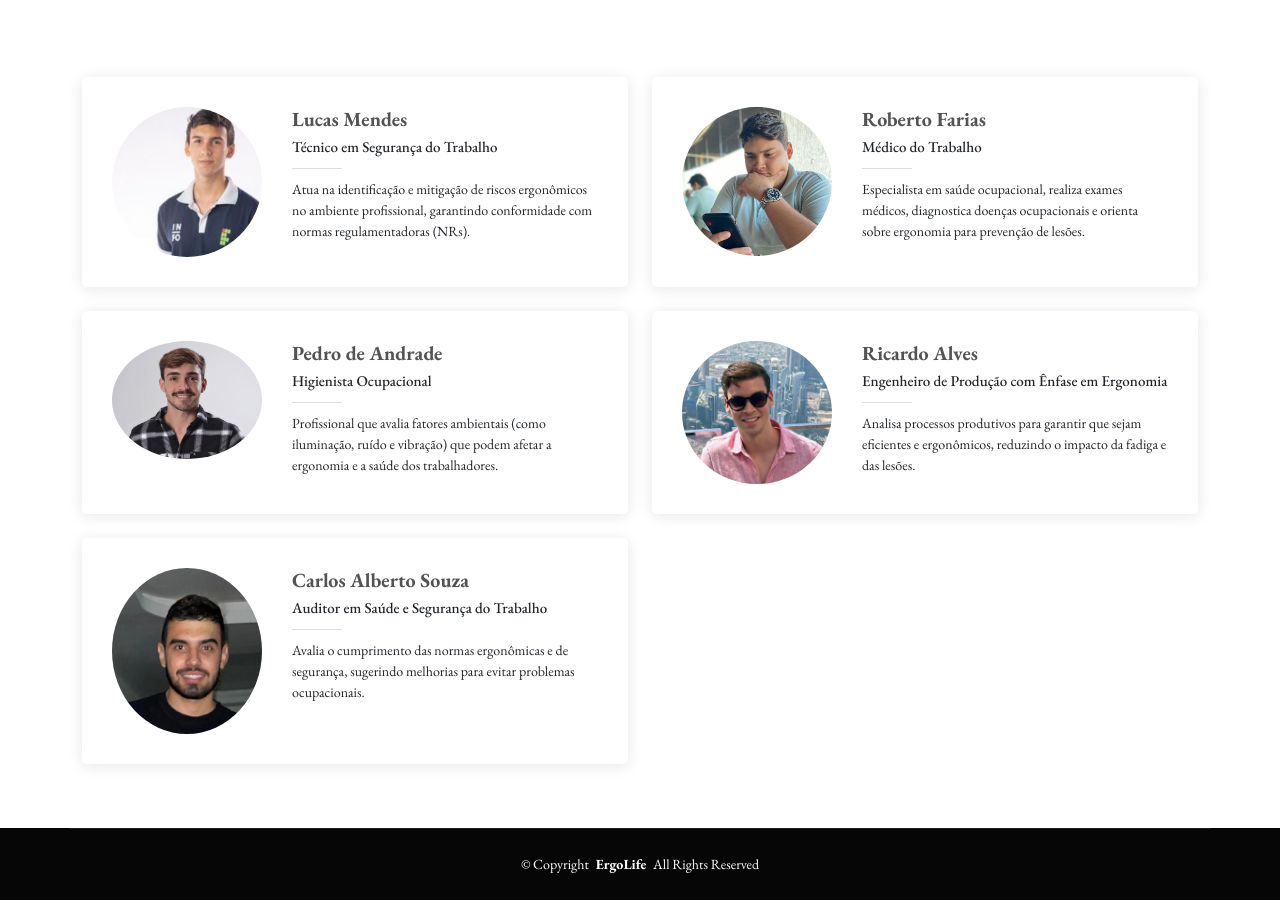
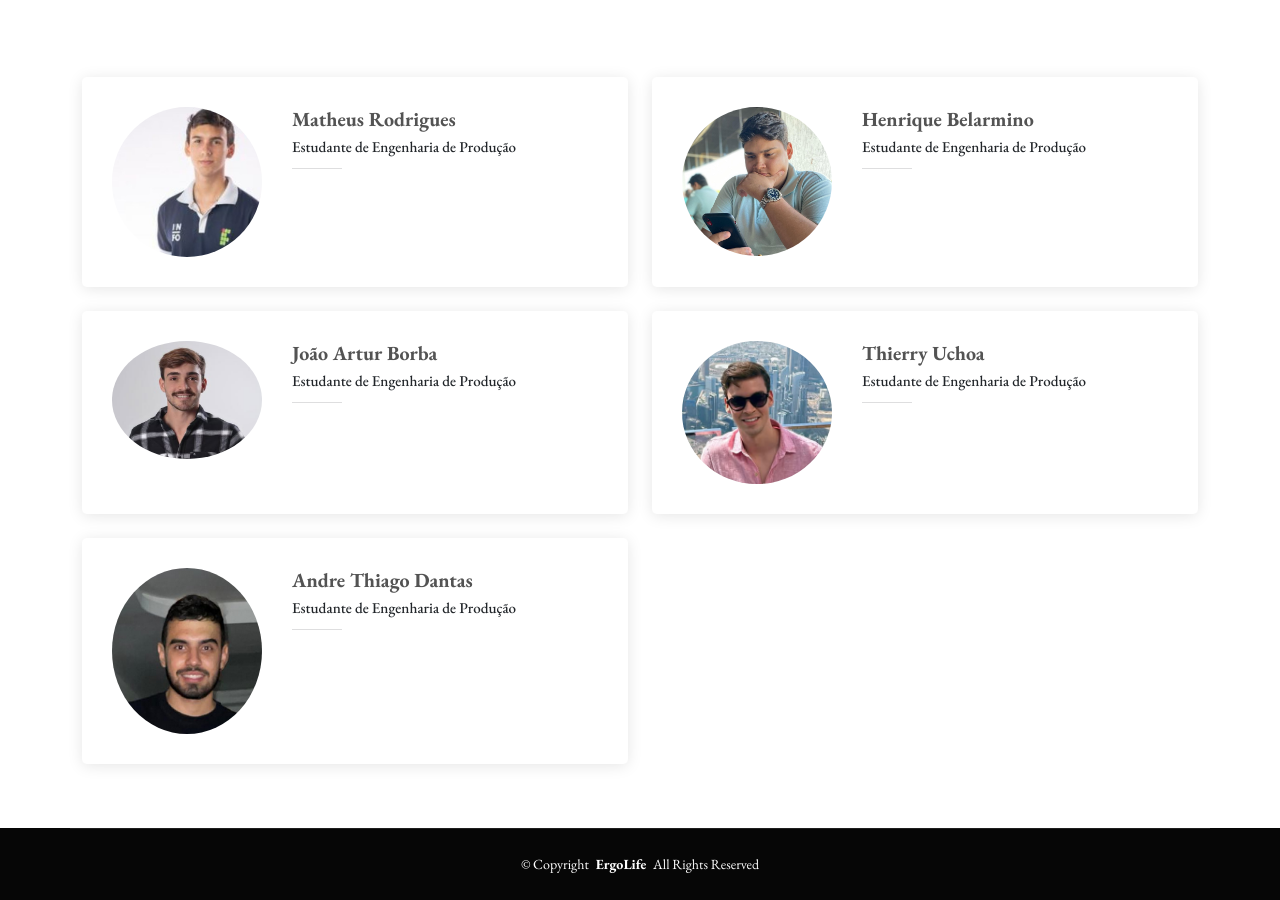
Before and after one commit to andrethiagodantas/Ergolife, a plain HTML site: page index.html in a window 1280 px wide. Shown: the part 620-1520 px from the top of the page. Drawn offline with nearby package versions, Linux system fonts and the light colour scheme.

Commit message:
Mudando os nomes

```diff
--- a/index.html
+++ b/index.html
@@ -150,12 +150,11 @@
 
       <div class="col-lg-6" data-aos="fade-up" data-aos-delay="100">
         <div class="team-member d-flex align-items-start">
-          <div class="pic"><img src="assets/img/equipe/equipe-2.jpg" class="img-fluid" alt=""></div>
+          <div class="pic"><img src="assets/img/equipe/equipe-2.jpg" class="img-fluid" alt=""><br></div>
           <div class="member-info">
-            <h4>Lucas Mendes</h4>
+            <h4>Matheus Rodrigues</h4>
 
-            <span>Técnico em Segurança do Trabalho</span>
-            <p>Atua na identificação e mitigação de riscos ergonômicos no ambiente profissional, garantindo conformidade com normas regulamentadoras (NRs).</p>
+            <span>Estudante de Engenharia de Produção</span>
 
           </div>
         </div>
@@ -165,9 +164,8 @@
         <div class="team-member d-flex align-items-start">
           <div class="pic"><img src="assets/img/equipe/equipe-1.jpg" class="img-fluid" alt=""></div>
           <div class="member-info">
-            <h4>Roberto Farias</h4>
-            <span>Médico do Trabalho</span>
-            <p>Especialista em saúde ocupacional, realiza exames médicos, diagnostica doenças ocupacionais e orienta sobre ergonomia para prevenção de lesões.</p>
+            <h4>Henrique Belarmino</h4>
+            <span>Estudante de Engenharia de Produção</span>
 
           </div>
         </div>
@@ -177,9 +175,9 @@
         <div class="team-member d-flex align-items-start">
           <div class="pic"><img src="assets/img/equipe/equipe-3.png" class="img-fluid" alt=""></div>
           <div class="member-info">
-            <h4>Pedro de Andrade</h4>
-            <span>Higienista Ocupacional</span>
-            <p>Profissional que avalia fatores ambientais (como iluminação, ruído e vibração) que podem afetar a ergonomia e a saúde dos trabalhadores.</p>
+            <h4>João Artur Borba</h4>
+            <span>Estudante de Engenharia de Produção</span>
+
 
           </div>
         </div>
@@ -189,10 +187,10 @@
         <div class="team-member d-flex align-items-start">
           <div class="pic"><img src="assets/img/equipe/equipe-4.png" class="img-fluid" alt=""></div>
           <div class="member-info">
-            <h4>Ricardo Alves</h4>
+            <h4>Thierry Uchoa</h4>
 
-            <span>Engenheiro de Produção com Ênfase em Ergonomia</span>
-            <p>Analisa processos produtivos para garantir que sejam eficientes e ergonômicos, reduzindo o impacto da fadiga e das lesões.</p>
+            <span>Estudante de Engenharia de Produção</span>
+
 
           </div>
         </div>
@@ -201,9 +199,9 @@
         <div class="team-member d-flex align-items-start">
           <div class="pic"><img src="assets/img/equipe/equipe-5.png" class="img-fluid" alt=""></div>
           <div class="member-info">
-            <h4>Carlos Alberto Souza</h4>
-            <span>Auditor em Saúde e Segurança do Trabalho</span>
-            <p>Avalia o cumprimento das normas ergonômicas e de segurança, sugerindo melhorias para evitar problemas ocupacionais.</p>
+            <h4>Andre Thiago Dantas</h4>
+            <span>Estudante de Engenharia de Produção</span>
+
 
           </div>
         </div>
```
Also changed, not shown: artigo1.html (+2 -2 lines), artigo2.html (+2 -2 lines), artigo3.html (+2 -2 lines), artigo4.html (+2 -2 lines), artigo5.html (+2 -2 lines), artigo6.html (+2 -2 lines), artigos.html (+6 -6 lines).
